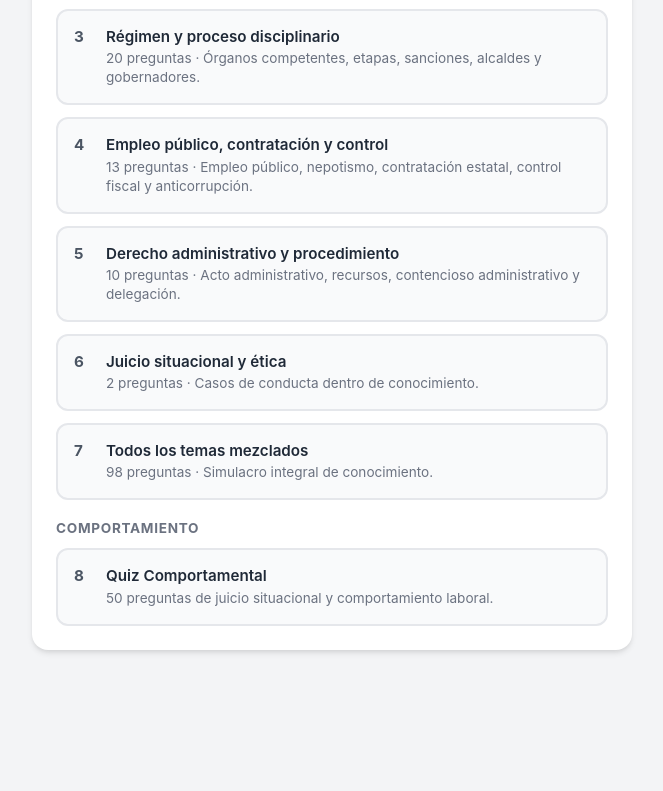
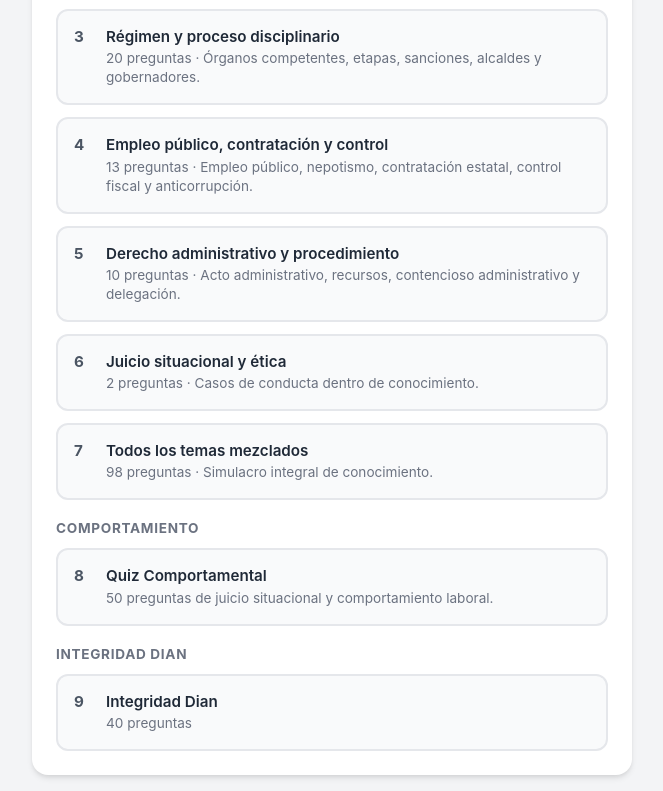
Before and after one commit to chatarra520-ai/procuraduria, a plain HTML site: page index.html in a window 1280 px wide. Shown: the part 339-1130 px from the top of the page, without its empty margins (308-971 px from the left). Before the commit the page ends 1005 px from the top, so only its background shows below. Drawn offline with Linux system fonts and the light colour scheme.

Commit message:
Actualiza index.html

```diff
--- a/index.html
+++ b/index.html
@@ -143,35 +143,40 @@
                 <span class="menu-number">1</span>
                 <span class="menu-text">
                     <span class="menu-name">Constitución y estructura del Estado</span>
-                    <span class="menu-desc">30 preguntas · Constitución, ramas del poder, organización electoral y entidades del Estado.</span>
+                    <span class="menu-desc">30 preguntas · Constitución, ramas del poder, organización electoral y
+                        entidades del Estado.</span>
                 </span>
             </a>
             <a class="menu-item" href="conocimiento.html#procuraduria">
                 <span class="menu-number">2</span>
                 <span class="menu-text">
                     <span class="menu-name">Procuraduría General de la Nación</span>
-                    <span class="menu-desc">23 preguntas · Funciones, elección, intervención y atención al público.</span>
+                    <span class="menu-desc">23 preguntas · Funciones, elección, intervención y atención al
+                        público.</span>
                 </span>
             </a>
             <a class="menu-item" href="conocimiento.html#disciplinario">
                 <span class="menu-number">3</span>
                 <span class="menu-text">
                     <span class="menu-name">Régimen y proceso disciplinario</span>
-                    <span class="menu-desc">20 preguntas · Órganos competentes, etapas, sanciones, alcaldes y gobernadores.</span>
+                    <span class="menu-desc">20 preguntas · Órganos competentes, etapas, sanciones, alcaldes y
+                        gobernadores.</span>
                 </span>
             </a>
             <a class="menu-item" href="conocimiento.html#empleo">
                 <span class="menu-number">4</span>
                 <span class="menu-text">
                     <span class="menu-name">Empleo público, contratación y control</span>
-                    <span class="menu-desc">13 preguntas · Empleo público, nepotismo, contratación estatal, control fiscal y anticorrupción.</span>
+                    <span class="menu-desc">13 preguntas · Empleo público, nepotismo, contratación estatal, control
+                        fiscal y anticorrupción.</span>
                 </span>
             </a>
             <a class="menu-item" href="conocimiento.html#administrativo">
                 <span class="menu-number">5</span>
                 <span class="menu-text">
                     <span class="menu-name">Derecho administrativo y procedimiento</span>
-                    <span class="menu-desc">10 preguntas · Acto administrativo, recursos, contencioso administrativo y delegación.</span>
+                    <span class="menu-desc">10 preguntas · Acto administrativo, recursos, contencioso administrativo y
+                        delegación.</span>
                 </span>
             </a>
             <a class="menu-item" href="conocimiento.html#juicio">
@@ -200,6 +205,20 @@
                 </span>
             </a>
         </div>
+        <div class="section-label">Integridad Dian</div>
+        <div class="menu-group">
+            <a class="menu-item" href="integridad_dian.html">
+                <span class="menu-number">9</span>
+                <span class="menu-text">
+                    <span class="menu-name">Integridad Dian</span>
+                    <span class="menu-desc">40 preguntas</span>
+                </span>
+            </a>
+        </div>
+
+
+
+
     </div>
 
 </body>
```
